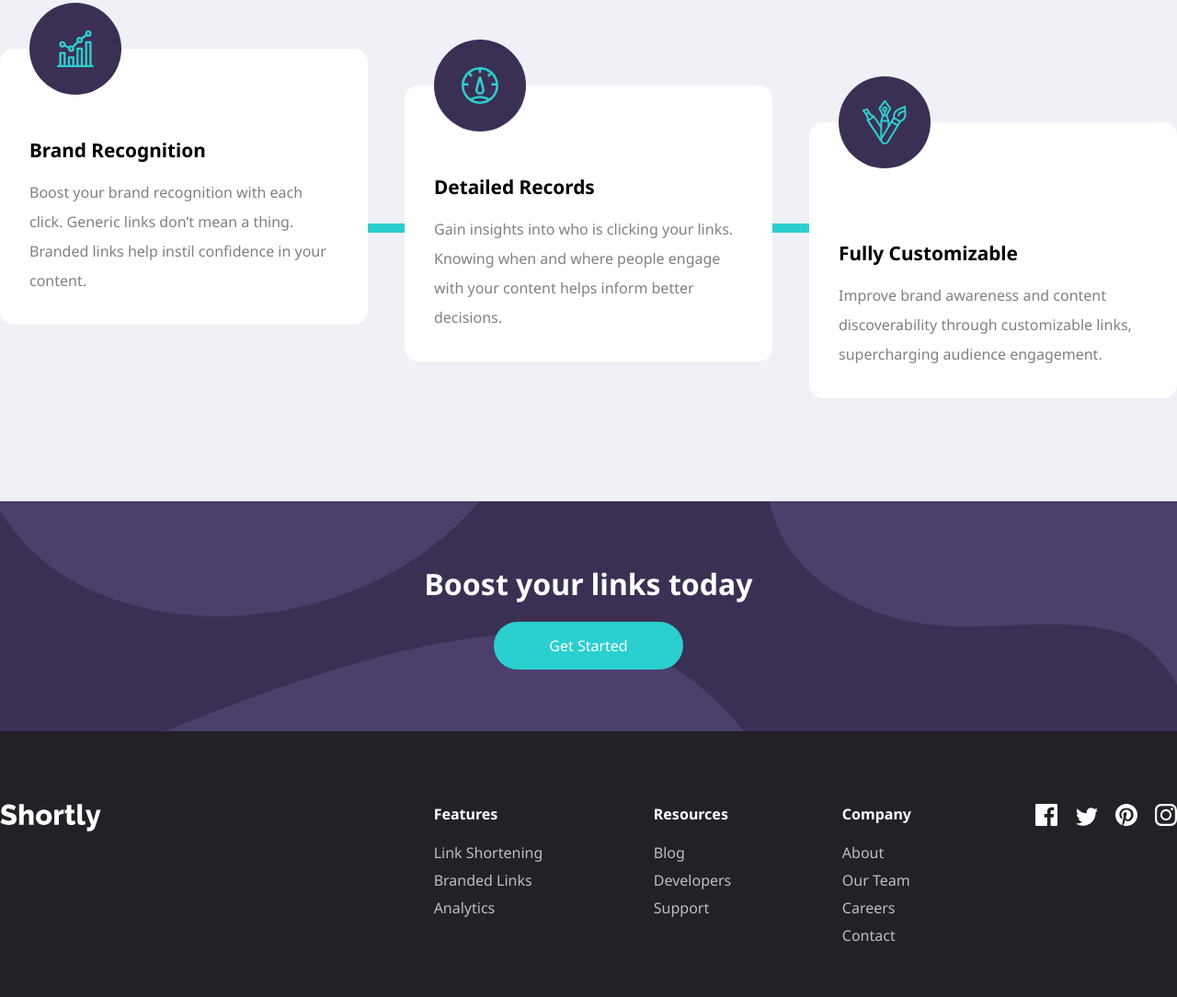
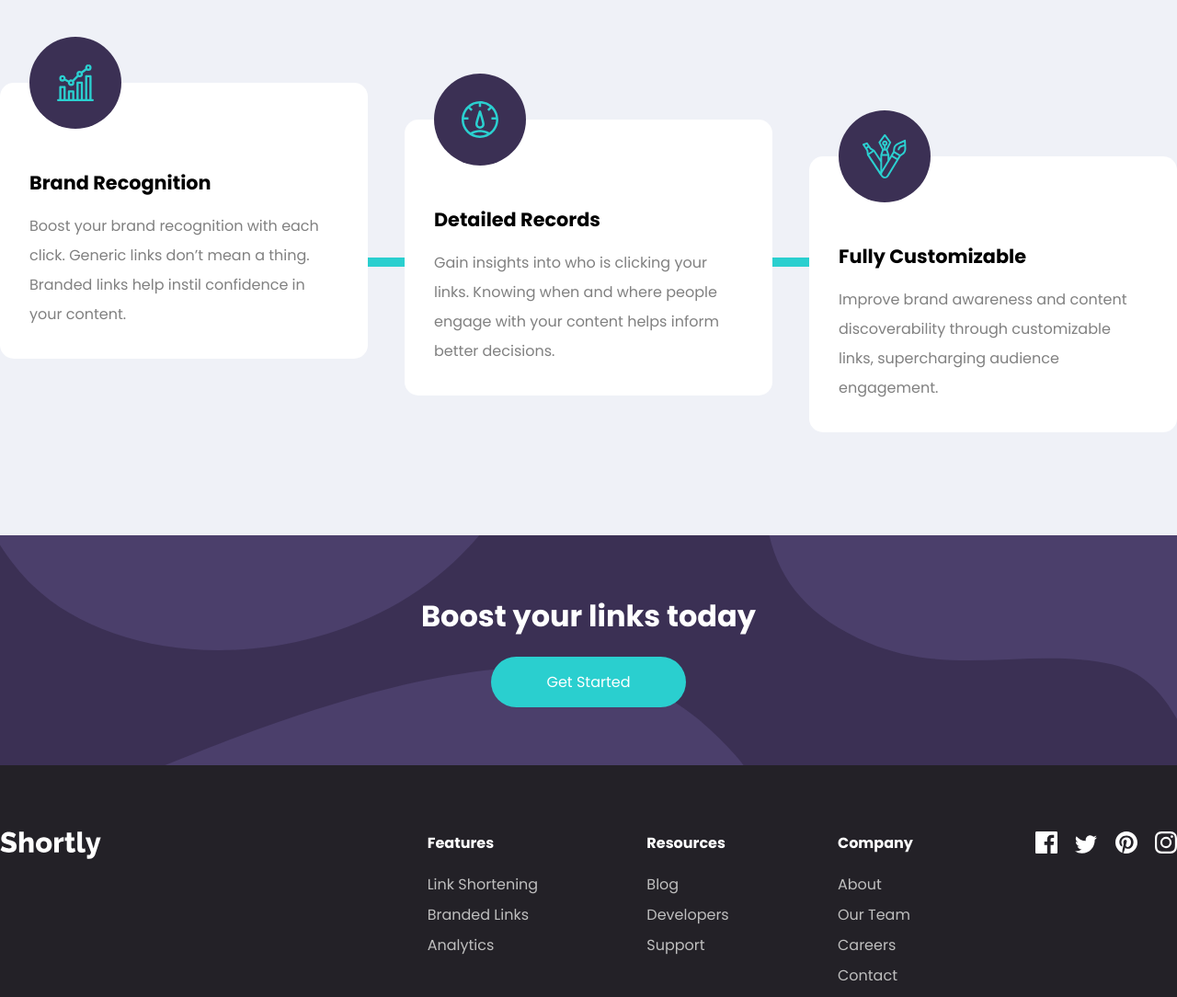
Before and after one commit to raulnoronhadev/URL-shortening-API-landing-page, a website: page public/index.html in a window 1280 px wide. Shown: the part 1283-2367 px from the top of the page at 92% size. Drawn offline with nearby package versions, Linux system fonts and the light colour scheme.

Commit message:
design fixes

```diff
--- a/public/index.html
+++ b/public/index.html
@@ -129,10 +129,14 @@
         </div>
 
         <div class="social-medias">
-          <img src="./images/icon-facebook.svg" alt="">
-          <img src="./images/icon-twitter.svg" alt="">
-          <img src="./images/icon-pinterest.svg" alt="">
-          <img src="./images/icon-instagram.svg" alt="">
+          <img class="social-media-icon" id="facebook" src="./images/social-media-icons/white-icons/icon-facebook.svg"
+            alt="">
+          <img class="social-media-icon" id="twitter" src="./images/social-media-icons/white-icons/icon-twitter.svg"
+            alt="">
+          <img class="social-media-icon" id="pinterest" src="./images/social-media-icons/white-icons/icon-pinterest.svg"
+            alt="">
+          <img class="social-media-icon" id="instagram" src="./images/social-media-icons/white-icons/icon-instagram.svg"
+            alt="">
         </div>
       </div>
     </div>
--- a/public/index.js
+++ b/public/index.js
@@ -113,3 +113,15 @@
         }, 1000);
     }
 });
+
+// social media icons :hover
+$(".social-media-icon").hover(
+    function () {
+      const src = $(this).attr("src").replace("white-icons", "cyan-icons");
+      $(this).attr("src", src);
+    },
+    function () {
+      const src = $(this).attr("src").replace("cyan-icons", "white-icons");
+      $(this).attr("src", src);
+    }
+);
--- a/public/style.css
+++ b/public/style.css
@@ -1,4 +1,5 @@
 @import url('https://fonts.googleapis.com/css2?family=Noto+Sans:ital,wght@0,100..900;1,100..900&display=swap');
+@import url('https://fonts.googleapis.com/css2?family=Poppins:ital,wght@0,100;0,200;0,300;0,400;0,500;0,600;0,700;0,800;0,900;1,100;1,200;1,300;1,400;1,500;1,600;1,700;1,800;1,900&display=swap');
 
 :root {
     /* Primary */
@@ -19,7 +20,7 @@
     margin: 0;
     padding: 0;
     box-sizing: border-box;
-    font-family: "Noto Sans", sans-serif;
+    font-family: "Poppins", sans-serif;
 }
 
 body {
@@ -141,7 +142,7 @@
     color: gray;
     font-size: 1.5rem;
     line-height: 2.2rem;
-    max-width: 550px;
+    max-width: 600px;
 }
 
 .hero-infos>button {
@@ -382,6 +383,7 @@
     align-items: center;
     text-align: center;
     margin: 8rem;
+    max-width: 550px;
 }
 
 .advanced-statistics-main>h2 {
```
Also changed, not shown: public/images/social-media-icons/cyan-icons/icon-facebook.svg (added), public/images/social-media-icons/cyan-icons/icon-instagram.svg (added), public/images/social-media-icons/cyan-icons/icon-pinterest.svg (added), public/images/social-media-icons/cyan-icons/icon-twitter.svg (added), public/images/social-media-icons/white-icons/icon-facebook.svg (renamed from public/images/icon-facebook.svg), public/images/social-media-icons/white-icons/icon-instagram.svg (renamed from public/images/icon-instagram.svg), public/images/social-media-icons/white-icons/icon-pinterest.svg (renamed from public/images/icon-pinterest.svg), public/images/social-media-icons/white-icons/icon-twitter.svg (renamed from public/images/icon-twitter.svg).
